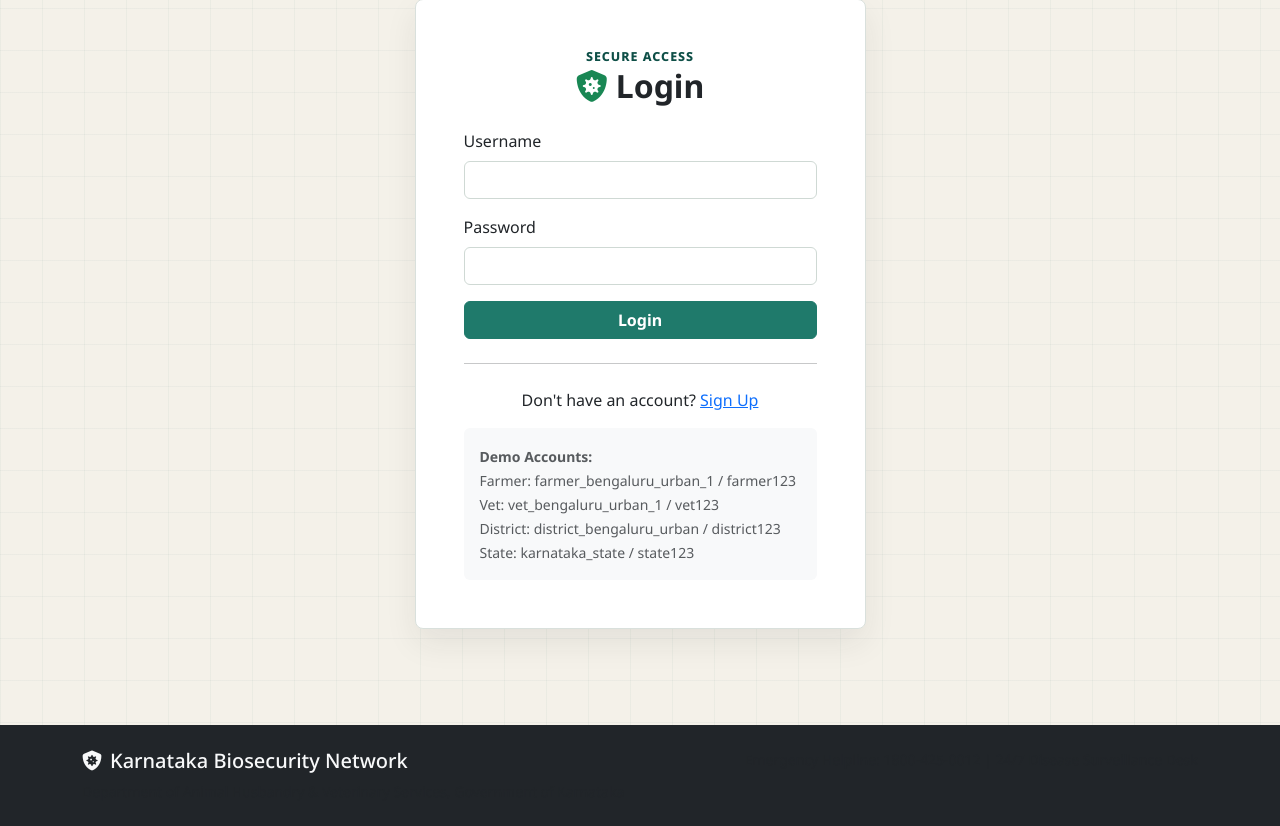
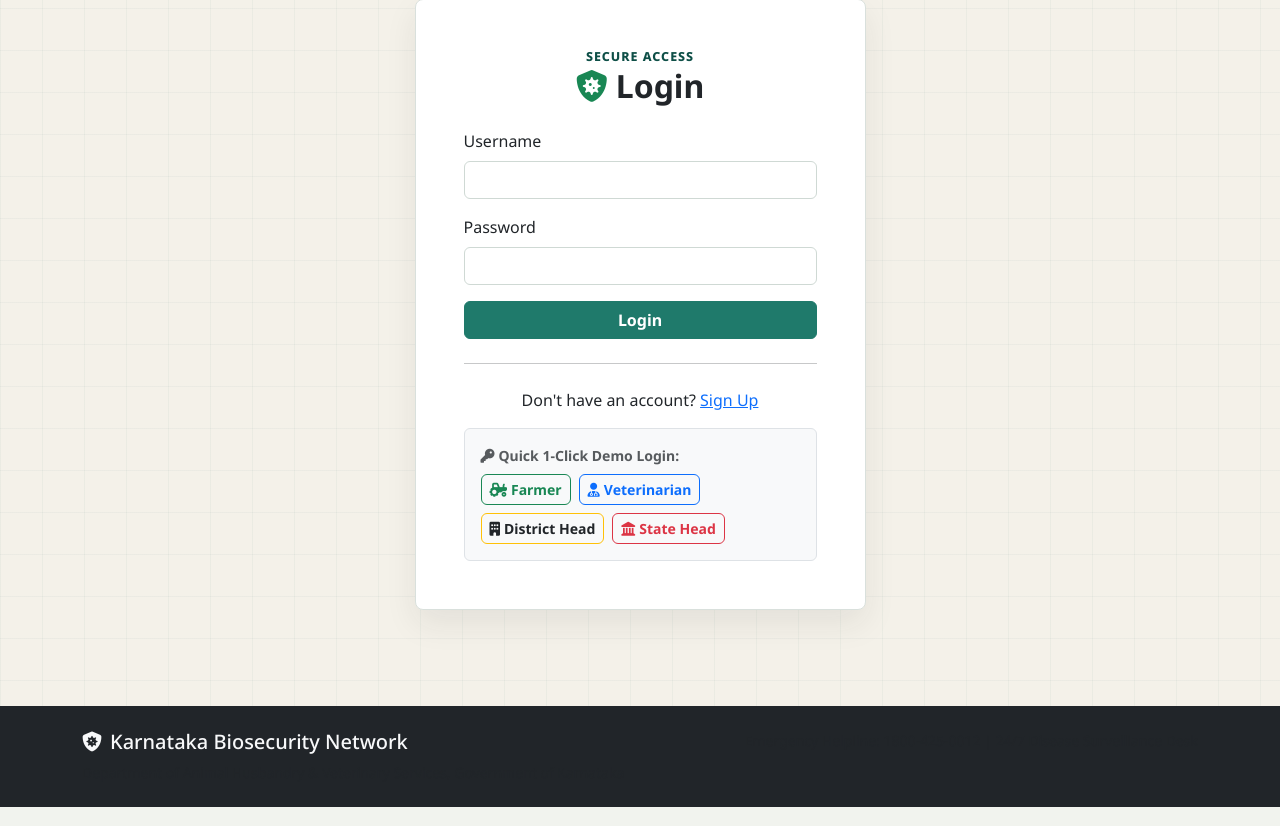
Before and after one commit to Sharan126/Karnataka_BioSecurity_Network, a Flask app: page /login in a window 1280 px wide. Shown: the part 118-944 px from the top of the page. Run offline with Flask 3, Linux system fonts and the light colour scheme.

Commit message:
Add 1-click demo account login buttons to login page

```diff
--- a/templates/login.html
+++ b/templates/login.html
@@ -22,17 +22,35 @@
                         <button type="submit" class="btn btn-success w-100">Login</button>
                     </form>
                     <hr class="my-4">
-                    <p class="text-center mb-0">Don't have an account? <a href="{{ url_for('signup') }}">Sign Up</a></p>
-                    <div class="mt-3 p-3 bg-light rounded-2">
-                        <small class="text-muted"><strong>Demo Accounts:</strong></small><br>
-                        <small class="text-muted">Farmer: farmer_bengaluru_urban_1 / farmer123</small><br>
-                        <small class="text-muted">Vet: vet_bengaluru_urban_1 / vet123</small><br>
-                        <small class="text-muted">District: district_bengaluru_urban / district123</small><br>
-                        <small class="text-muted">State: karnataka_state / state123</small>
+                    <p class="text-center mb-3">Don't have an account? <a href="{{ url_for('signup') }}">Sign Up</a></p>
+                    <div class="p-3 bg-light rounded-2 border">
+                        <small class="text-muted d-block fw-bold mb-2"><i class="fas fa-key me-1"></i>Quick 1-Click Demo Login:</small>
+                        <div class="d-flex flex-wrap gap-2">
+                            <button type="button" class="btn btn-sm btn-outline-success" onclick="fillLogin('farmer_bengaluru_urban_1', 'farmer123')">
+                                <i class="fas fa-tractor me-1"></i>Farmer
+                            </button>
+                            <button type="button" class="btn btn-sm btn-outline-primary" onclick="fillLogin('vet_bengaluru_urban_1', 'vet123')">
+                                <i class="fas fa-user-md me-1"></i>Veterinarian
+                            </button>
+                            <button type="button" class="btn btn-sm btn-outline-warning text-dark" onclick="fillLogin('district_bengaluru_urban', 'district123')">
+                                <i class="fas fa-building me-1"></i>District Head
+                            </button>
+                            <button type="button" class="btn btn-sm btn-outline-danger" onclick="fillLogin('karnataka_state', 'state123')">
+                                <i class="fas fa-landmark me-1"></i>State Head
+                            </button>
+                        </div>
                     </div>
                 </div>
             </div>
         </div>
     </div>
 </div>
+
+<script>
+function fillLogin(username, password) {
+    document.querySelector('input[name="username"]').value = username;
+    document.querySelector('input[name="password"]').value = password;
+    document.querySelector('form').submit();
+}
+</script>
 {% endblock %}
```
